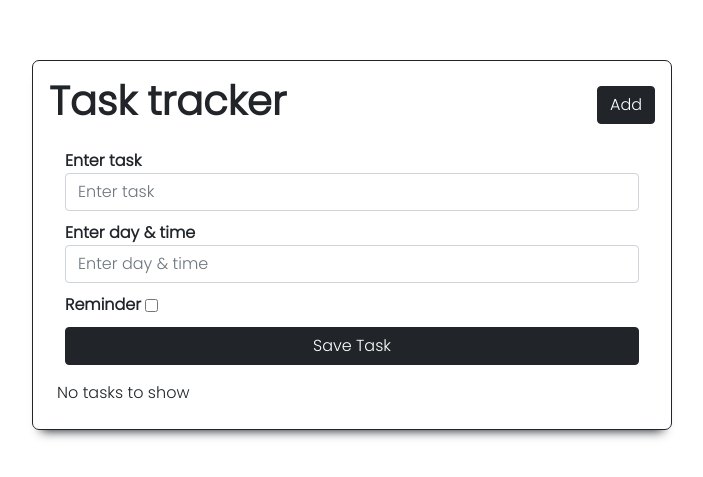
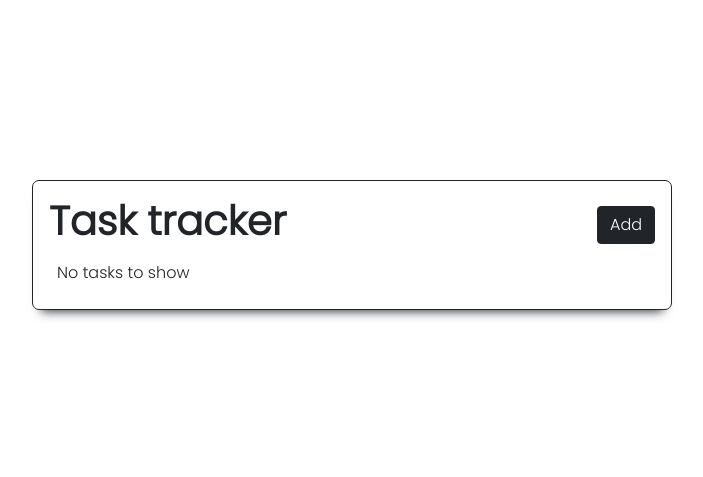
Before and after one commit to MarcieBell/react-crash-course-traversy, a React (Create React App) app: page / in a window 1280 px wide. Shown: the part 155-632 px from the top of the page, without its empty margins (288-991 px from the left). Built offline with nearby package versions, Linux system fonts and the light colour scheme.

Commit message:
+ Adding task form visbility state + Passing onAdd function to Header component + Adding conditional rendering for <AddTask/> component when visbility state is positive

```diff
--- a/src/App.js
+++ b/src/App.js
@@ -8,7 +8,7 @@ function App() {
 
     //TASKS
     const [tasks, setTasks] = useState([]);                           //SETS TASKS STATE
-    const [taskFormState, setTaskFormState] = useState(false);      //SETS TASK FORM STATE
+    const [showTaskForm, setShowTaskForm] = useState(false);          //SETS STATE FOR SHOWING TASK FORM
 
     /**
      * FUNCTION : deleteTask(id)
@@ -40,10 +40,11 @@ function App() {
         ));
     };
 
+
     return (
         <div className="app border border-dark p-3">
-            <Header taskFormState={taskFormState} setTaskFormState={setTaskFormState}/>
-            {<AddTask tasks={tasks} setTasks={setTasks} />}
+            <Header onAdd={()=>setShowTaskForm(!showTaskForm)}/>
+            { showTaskForm && <AddTask tasks={tasks} setTasks={setTasks}/> }
             {
                 tasks.length>0?
                 <Tasks tasks={tasks} setTasks={setTasks} onDelete={deleteTask} onToggle={toggleTask} className="mt-3"/>:
```
